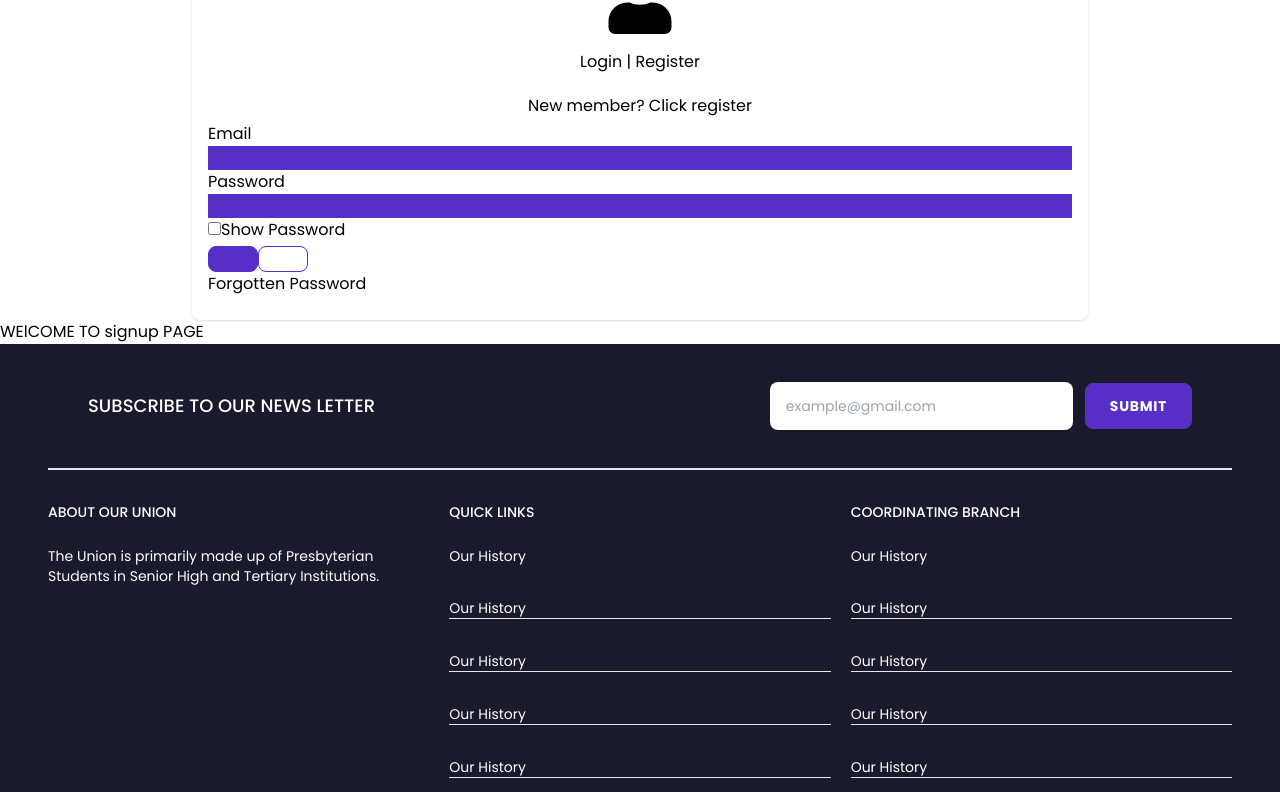
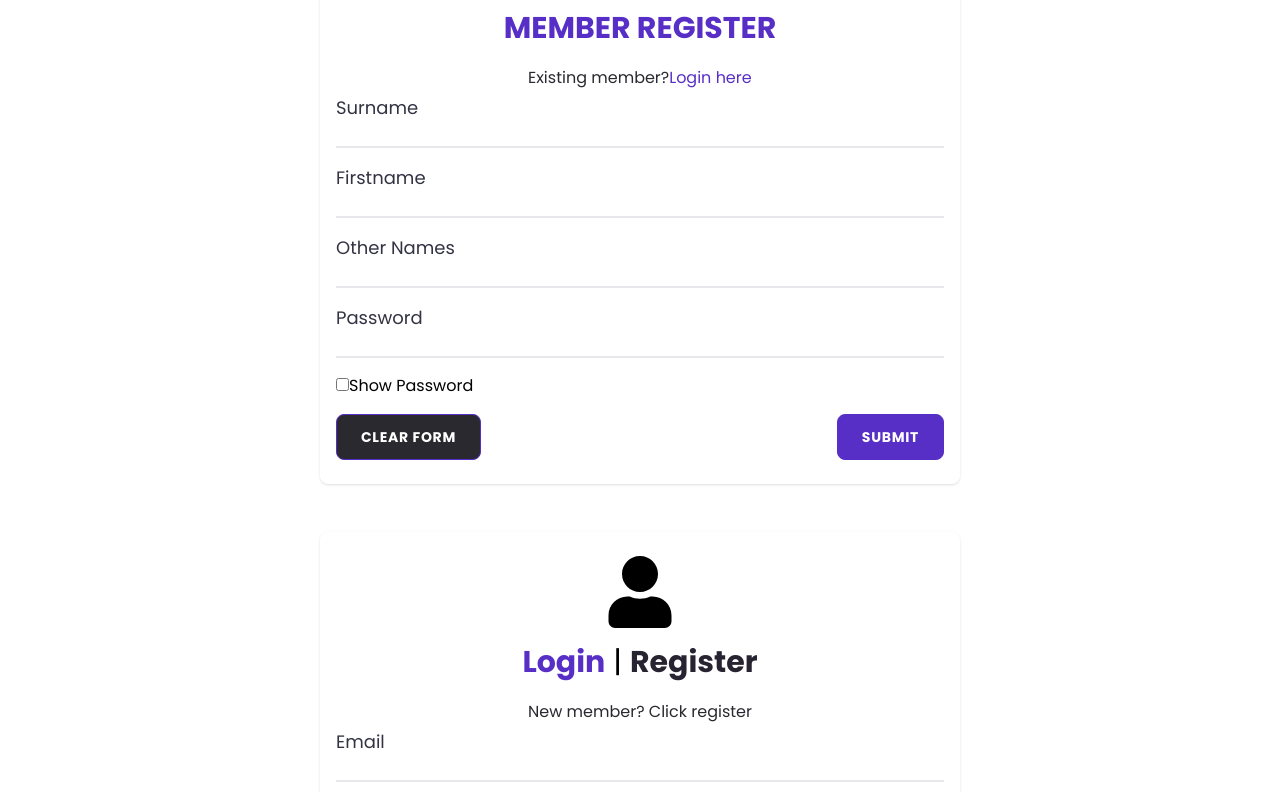
Before and after one commit to nupsgofficial/national-website, a React (Vite) app: page /form in a window 1280 px wide. Shown: the part 528-1320 px from the top of the page. Built offline with nearby package versions, Linux system fonts and the light colour scheme.

Commit message:
working on signup form

```diff
--- a/src/components/signUpForm/Form.jsx
+++ b/src/components/signUpForm/Form.jsx
@@ -8,7 +8,6 @@ const Form = () => {
             <Herosection text={'Join us'}/>
             <Signup/>
             <Login/>
-            <h2>WElCOME TO signup PAGE</h2>
         </div>
      );
 }
--- a/src/components/signUpForm/Login.jsx
+++ b/src/components/signUpForm/Login.jsx
@@ -8,44 +8,48 @@ const Login = () => {
     return (
         <div className="w-full font-poppins">
 
-            <div className=" w-[70%] py-6 mx-auto shadow mt-4 rounded-lg p-4">
+            <div className=" md:w-[40rem] w-[90%] py-6 mx-auto shadow mt-12 my-12 rounded-lg p-4">
                 {/* logo */}
                 <div className="userlogo w-full flex justify-center">
                 <FaUser size={'72'} />
                 </div>
             {/* main text */}
-            <div className="text-center py-4">
-                Login | Register
+            <div className="text-center text-3xl py-4">
+               <span className="text-primary font-bold"> Login</span> | <span className="text-primary-1 font-bold"> Register</span>
             </div>
             {/* sub text */}
-            <div className="text-center py-1 ">
+            <div className="text-center py-1 text-primary-3">
                 New member? Click register
             </div>
 
             {/* form */}
             <div className="">
-            <form className="flex flex-col">
-                <label htmlFor="email">
+            <form className="flex flex-col space-y-4">
+               <div className="flex flex-col">
+               <label htmlFor="email" className="text-primary-2 text-lg">
                     Email
                 </label>
-                <input className="bg-primary" type="email" name="email" />
+                <input className="border-b-2 focus:border-b-primary outline-none duration-700 ease-in-out" type="email" name="email"  />
+               </div>
 
-                <label htmlFor="password">
+                <div className="flex flex-col">
+                <label className="text-primary-2 text-lg" htmlFor="password">
                     Password
                 </label>
-                <input className="bg-primary" type="password" name="password"  />
+                <input className="border-b-2 focus:border-b-primary outline-none duration-700 ease-in-out" type="password" name="password"  />
+                </div>
 
                 <div className="">
                 <input type="checkbox" name="show"/>
                 <label htmlFor="show">Show Password</label>
                 </div>
 
-                <div className="">
-                <Button color={'bg-primary'} text={'Login'}/>
-                <Button text={'Register'}/>
+                <div className=" flex justify-between my-4">
+                <Button color={'bg-primary'} label={'Login'}/>
+                <Button color={'bg-primary-1'} label={'Register'}/>
                 </div>
 
-                <NavLink>Forgotten Password</NavLink>
+                <NavLink><p className="text-primary-3">Forgotten Password</p></NavLink>
 
             </form>
 
--- a/src/components/signUpForm/Signup.jsx
+++ b/src/components/signUpForm/Signup.jsx
@@ -1,8 +1,80 @@
+import { FaUser } from "react-icons/fa";
+
+import { NavLink } from "react-router-dom";
+
+import Button from "../Button";
+
 const Signup = () => {
     return (
+        <div className="w-full font-poppins">
+
+        <div className=" md:w-[40rem] w-[90%] py-6 mx-auto shadow mt-12 my-12 rounded-lg p-4">
+
+        {/* main text */}
+        <div className="text-center text-3xl py-4">
+            <span className="text-primary font-bold"> MEMBER REGISTER</span>
+        </div>
+        {/* sub text */}
+        <div className=" flex py-1 text-primary-3 items-center md:pl-[12rem] ">
+
+
+          <div className="">
+          <p className=""> Existing member?</p>
+          </div>
+
+           <div className="">
+           <NavLink><p className="text-primary">Login here</p></NavLink>
+           </div>
+        </div>
+
+        {/* form */}
         <div className="">
+        <form className="flex flex-col space-y-4">
+           <div className="flex flex-col">
+           <label htmlFor="email" className="text-primary-2 text-lg">
+                Surname
+            </label>
+            <input className="border-b-2 focus:border-b-primary outline-none duration-700 ease-in-out" type="email" name="email"  />
+           </div>
+
+           <div className="flex flex-col">
+           <label htmlFor="email" className="text-primary-2 text-lg">
+                Firstname
+            </label>
+            <input className="border-b-2 focus:border-b-primary outline-none duration-700 ease-in-out" type="email" name="email"  />
+           </div>
+
+           <div className="flex flex-col">
+           <label htmlFor="email" className="text-primary-2 text-lg">
+                Other Names
+            </label>
+            <input className="border-b-2 focus:border-b-primary outline-none duration-700 ease-in-out" type="email" name="email"  />
+           </div>
+
+            <div className="flex flex-col">
+            <label className="text-primary-2 text-lg" htmlFor="password">
+                Password
+            </label>
+            <input className="border-b-2 focus:border-b-primary outline-none duration-700 ease-in-out" type="password" name="password"  />
+            </div>
+
+            <div className="">
+            <input type="checkbox" name="show"/>
+            <label htmlFor="show">Show Password</label>
+            </div>
+
+            <div className=" flex justify-between my-4">
+            <Button color={'bg-primary-3'} label={'CLEAR FORM '}/>
+            <Button color={'bg-primary'} label={'SUBMIT'}/>
+            </div>
+
+        </form>
 
         </div>
+
+
+        </div>
+    </div>
      );
 }
 
```
